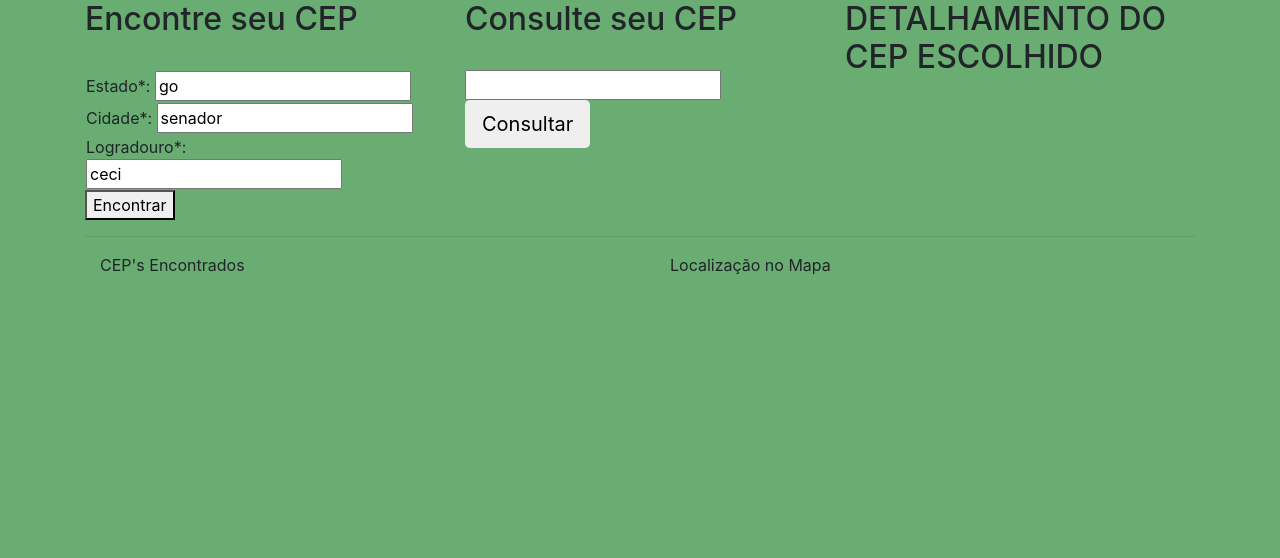
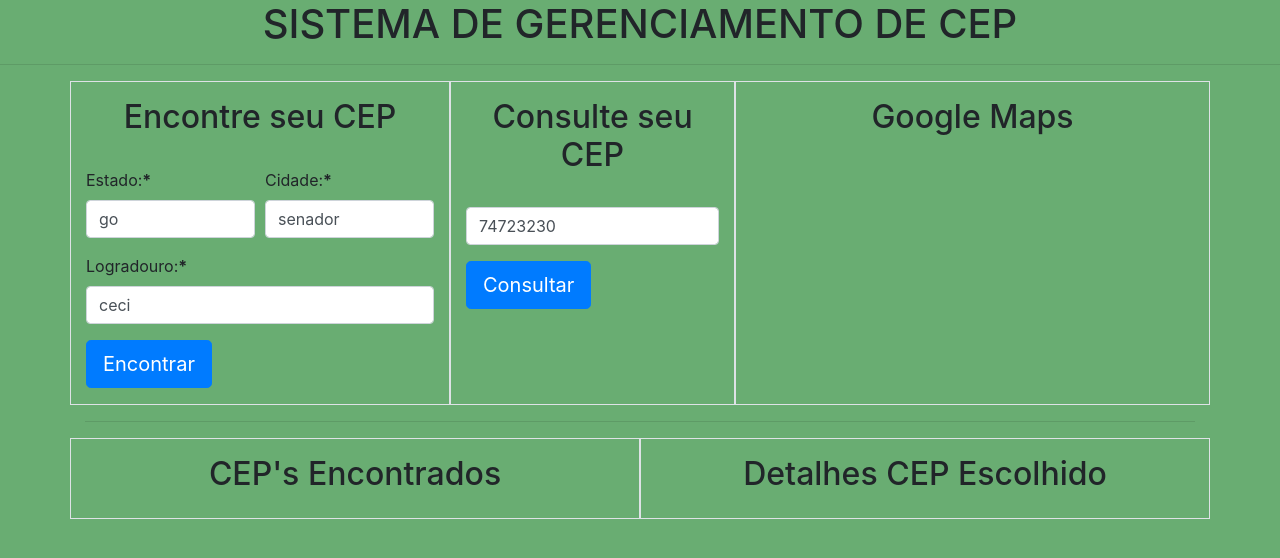
Before and after one commit to WesleyRSan/SiteCep, a plain HTML site: page teste.html in a window 1280 px wide. Drawn offline with nearby package versions, Linux system fonts and the light colour scheme.

Commit message:
Alteração no Visual

```diff
--- a/teste.css
+++ b/teste.css
@@ -6,3 +6,8 @@ body {
     background-position: center;
     height: 100vh;
 }
+
+.obrigatorio {
+    color: red;
+    font-weight: bold;
+}
--- a/teste.html
+++ b/teste.html
@@ -12,44 +12,62 @@
 </head>
 
 <body>
+    <div>
+        <h1 class="text-center"> SISTEMA DE GERENCIAMENTO DE CEP </h1>
+    </div>
+    <hr>
     <div class="container">
         <div class="row">
-            <div class="col-md-4" id="busca">
-                <h2> Encontre seu CEP </h2><br />
-                <table>
-                    <tr>
-                        <td>Estado*: <input type="text" value="go" id="estado" maxlength="2"></td>
-                    </tr>
-                    <tr>
-                        <td>Cidade*: <input type="text" value="senador" id="cidade"></td>
-                    </tr>
-                    <tr>
-                        <td>Logradouro*: <input type="text" value="ceci" id="logradouro"></td>
-                    </tr>
-                    </tr>
-                </table>
-                <button id="procuraCep"> Encontrar </button>
+            <div class="col-md-4 border py-3" id="busca">
+                <h2 class="text-center"> Encontre seu CEP </h2><br/>
+                <form>
+                    <div class="form-row">
+                        <div class="form-group col-md-6">
+                            <label for="estado"> Estado:<span class="font-weight-bold">* </span> </label>
+                            <input type="text" class="form-control" value="go" id="estado" maxlength="2"></td>
+                        </div>
+                        <div class="form-group col-md-6">
+                            <label for="cidade"> Cidade:<span class="font-weight-bold">* </span>  </label>
+                            <input type="text" class="form-control" id="cidade" value="senador">
+                        </div>
+                    </div>
+                    <div class="form-group">
+                        <label for="logradouro">Logradouro:<span class="font-weight-bold">* </span></label>
+                        <input type="text" class="form-control" id="logradouro" value="ceci">
+                    </div>
+                    <button id="procuraCep" class="btn btn-lg btn-primary"> Encontrar </button>
+                </form>
             </div>
-            <div class="col-md-4">
-                <h2> Consulte seu CEP </h2><br />
-                <input type="text" id="numeroCep" maxlength="8">
-                <button id="consultaCep" class="btn btn-default btn-lg"> Consultar </button>
+
+            <div class="col-md-3 border py-3">
+                <h2 class="text-center"> Consulte seu CEP </h2><br />
+                <input type="text" id="numeroCep" class="form-control mb-3" size="5" maxlength="8" value= "74723230">
+                <button id="consultaCep" class="btn btn-lg btn-primary"> Consultar </button>
             </div>
-            <div class="col-md-4" id="endereco">
-                <h2> DETALHAMENTO DO CEP ESCOLHIDO </h2>
+            <div class="col-md-5 border py-3">
+                <div class="col"><h2 class="text-center"> Google Maps </h2></div>
             </div>
 
         </div>
         <hr>
     </div>
+
+
     <div class="container">
         <div class="row">
-            <div class="col-md-6">
-                <div class="col" id="cepEncontrado">CEP's Encontrados</div>
+            <div class="col-md-6 border py-3 mb-2">
+                <div class="col">
+                    <h2 class="text-center">CEP's Encontrados</h2>
+                </div>
+                <div id="cepEncontrado"> </div>
             </div>
-            <div class="col-md-6">
-                <div class="col" id="cepEncontrado">Localização no Mapa</div>
+            <div class="col-md-6 border pt-3 pb-0 mb-2">
+                <div class="col">
+                    <h2 class="text-center"> Detalhes CEP Escolhido </h2>
+                </div>
+                <div id="endereco"> </div>
             </div>
+
         </div>
     </div>
 
--- a/teste.js
+++ b/teste.js
@@ -41,7 +41,7 @@ $("#cepEncontrado").on("click", ".detalhaCep", function (event) {
 });
 
 // o codigo abaixo esta incompleto, é um button gerado junto com as opções de cep's recebidas pelo endereço indicado e falta conseguir pegar o valor do cep ja indicado no link
-$("#cepEncontrado").on("click", ".escolhe-cep", function (event) {
+$("#cepEncontrado").on("click", function (event) {
     var cep = $(this).data('cep');
     iniciar(cep);
 });
@@ -50,11 +50,6 @@ $("#cepEncontrado").on("click", ".escolhe-cep", function (event) {
 const endereco = function (dados) {
     $("#endereco").html(`
         <table class="table table-hover">
-            <thead>
-                <tr>
-                    <th scope="col" colspan="2"><h2>Endereço Relacionado</h2></th>
-                </tr>
-            </thead>
             <tbody>
                 <tr>
                     <th scope="row">Cep indicado:</th>
@@ -102,7 +97,7 @@ const acharCep = function () {
     })
 }
 
-$("#procuraCep").click(function () {
+$("#procuraCep").click(function (e) {
     const estado = $("#estado").val();
     const cidade = $("#cidade").val();
     const logradouro = $("#logradouro").val();
@@ -114,20 +109,20 @@ $("#procuraCep").click(function () {
         return false;
     }
     acharCep();
+
+    e.preventDefault();
 });
 
 const opcoesDeCep = function (dados) {
     var html = '';
     dados.forEach((item, index) => {
         html = html + `
-            <table class="table table-hover">
-                <tr>
-                    <th scope="row">Cep:</th>
-                    <td><a href="${item.cep}" class="detalhaCep">${item.cep}</a></td>
-                    <td>${item.bairro}</td>
-                    <td><button class="escolhe-cep" data-cep="${item.cep}"> Consultar </button></td>
-                </tr>
-            </table>`
+            <ul class="list-unstyled">
+                <li class="list-group-item list-group-item-success"> Cep:
+                    <a href="${item.cep}" class="detalhaCep badge badge-primary">${item.cep}</a>
+                    ${item.bairro}
+                </li>
+            </ul>`
 
         $("#cepEncontrado").html(html);
     })
```
